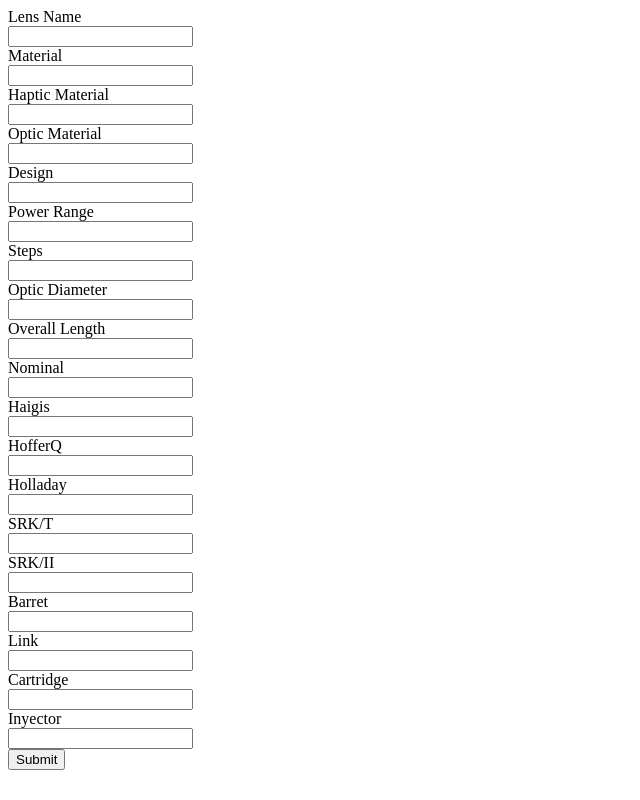
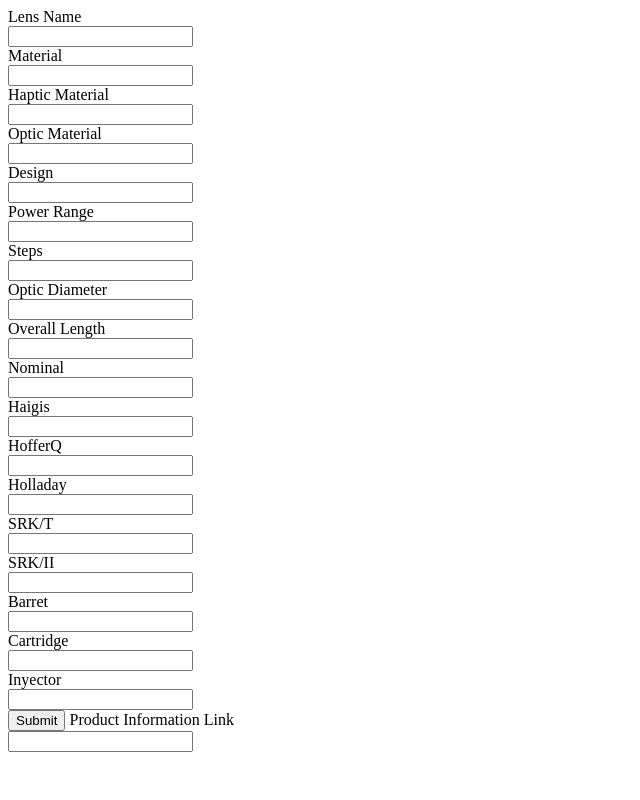
Before and after one commit to medic-code/IOL-Backend, a website: page public/index.html in a window 1280 px wide. Shown: the whole page, without its empty margins (0-640 px from the left). Drawn offline with Linux system fonts and the light colour scheme.

Commit message:
changes to form

```diff
--- a/public/index.html
+++ b/public/index.html
@@ -38,14 +38,14 @@
     <input name="srk2" type="text" id="srk2"/><br>
     <label for="barret">Barret</label><br>
     <input name="barret" type="text" id="barret"/><br>
-    <label for="link">Link</label><br>
-    <input name="link" type="text" id="link"/><br>
+
     <label for="cartridge">Cartridge</label><br>
     <input name="cartridge" type="text" id="cartridge"/><br>
     <label for="inyector">Inyector</label><br>
     <input name="inyector" type="text" id="inyector"/><br>
     <input type="submit"/>
-
+    <label for="link">Product Information Link</label><br>
+    <input name="link" type="text" id="link"/><br>
 
   </form>
 </head>
```
